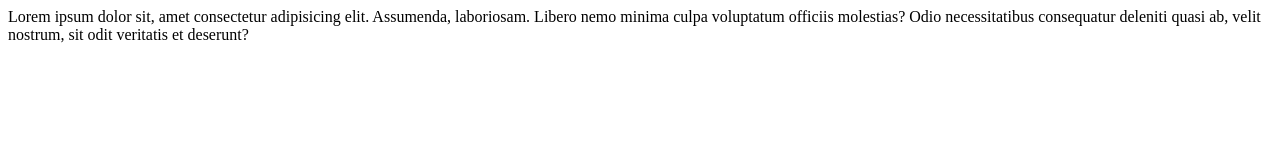
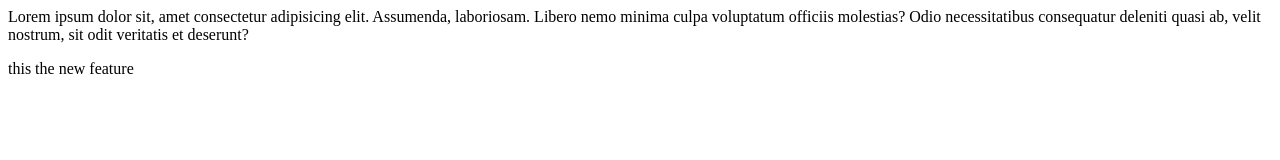
Before and after one commit to 24karaNhub/localrepo, a plain HTML site: page index.html in a window 1280 px wide. Drawn offline with Linux system fonts and the light colour scheme.

Commit message:
new feature added

```diff
--- a/index.html
+++ b/index.html
@@ -1 +1,2 @@
 <p>Lorem ipsum dolor sit, amet consectetur adipisicing elit. Assumenda, laboriosam. Libero nemo minima culpa voluptatum officiis molestias? Odio necessitatibus consequatur deleniti quasi ab, velit nostrum, sit odit veritatis et deserunt?</p>
+<p>this the new feature</p>
```
